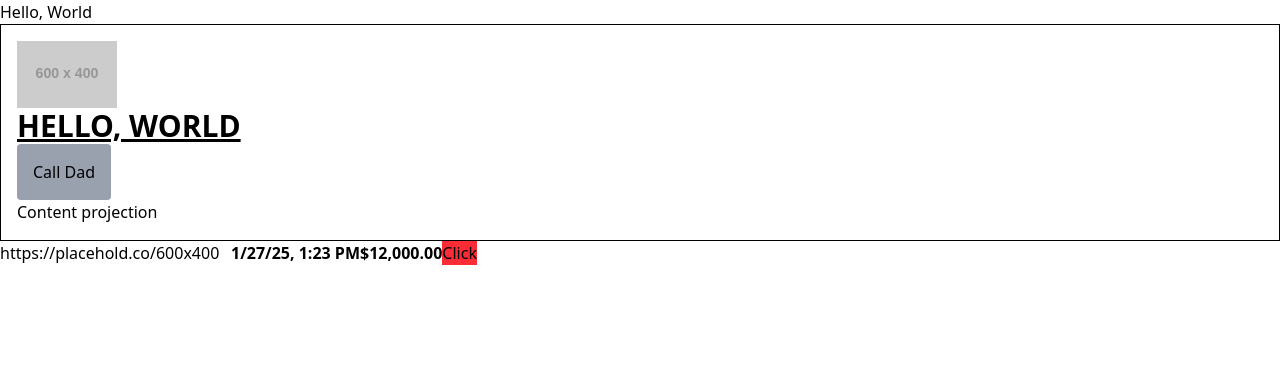
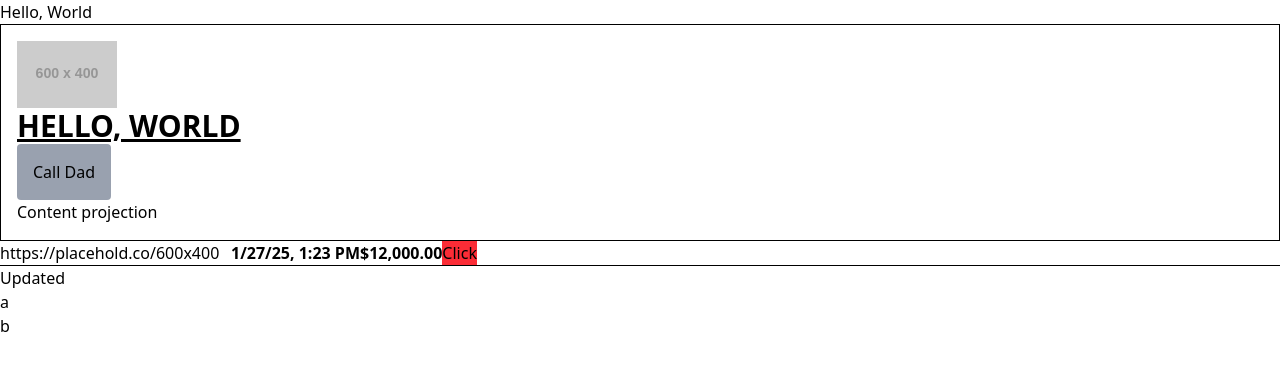
Before and after one commit to abbas-roholamin/journey, an Angular app in the folder angular/: page / in a window 1280 px wide. Both pictures are taken after a click on the button "Click". Shown: the top 370 px of the page. Built offline with nearby package versions, Linux system fonts and the light colour scheme.

Commit message:
feat(Angular): Work with if and for operation

```diff
--- a/angular/src/app/app.component.html
+++ b/angular/src/app/app.component.html
@@ -8,3 +8,14 @@
 
 <button (click)="updateClass.set(!updateClass())" [ngClass]="{'bg-red-500': updateClass()}"
   [ngStyle]="{'color': updateClass() ? 'black' : 'white'}">Click</button>
+
+<hr>
+
+@if (updateClass()) {
+<p>Updated</p>
+}
+
+
+@for (item of ["a", "b"]; track $index) {
+<p>{{item }}</p>
+}
```
